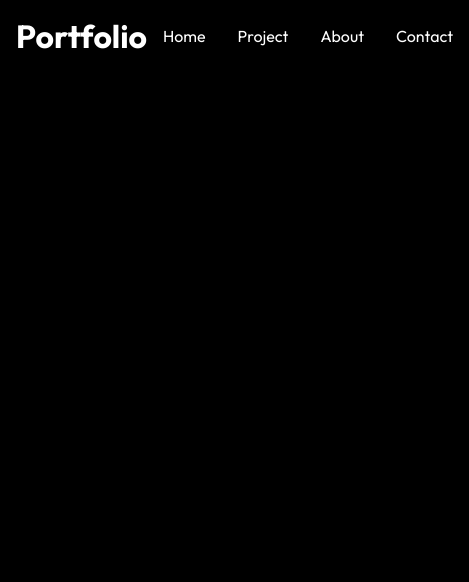
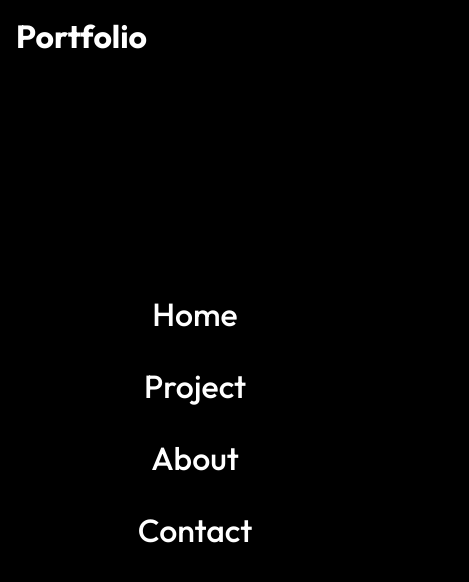
Before and after one commit to meiddiel/portfolio, a React (Create React App) app: page / in a window 390 px wide. Shown: the top 582 px of the page, 469 px wide, since content can reach past the window. Built offline with nearby package versions, Linux system fonts and the light colour scheme.

Commit message:
add responsivity to our navbar

```diff
--- a/src/components/NavbarStyles.css
+++ b/src/components/NavbarStyles.css
@@ -13,7 +13,30 @@
   padding: 0 1rem;
 }
 
-nav-menu li a{
+.nav-menu li a{
   font-size: 1.2rem;
   font-weight: 500;
 }
+
+@media screen and (max-width: 1040px) {
+  .nav-menu{
+    flex-direction: column;
+    justify-content: center;
+    align-items: center;
+    width: 100%;
+    height: 100vh;
+    background: rgba(0, 0, 0, 0.9);
+    position: absolute;
+    top: 0;
+    left: 0;
+    z-index: -3;
+  }
+
+  .nav-menu li {
+    padding: 1rem;
+  }
+
+  .nav-menu li a {
+    font-size: 2rem;
+  }
+}
--- a/src/index.css
+++ b/src/index.css
@@ -4,7 +4,7 @@
   box-sizing: border-box;
   margin: 0;
   padding: 0;
-  font-family: 'Outfit', sans-serif;
+  font-family: "Outfit", sans-serif;
 }
 
 body {
```
